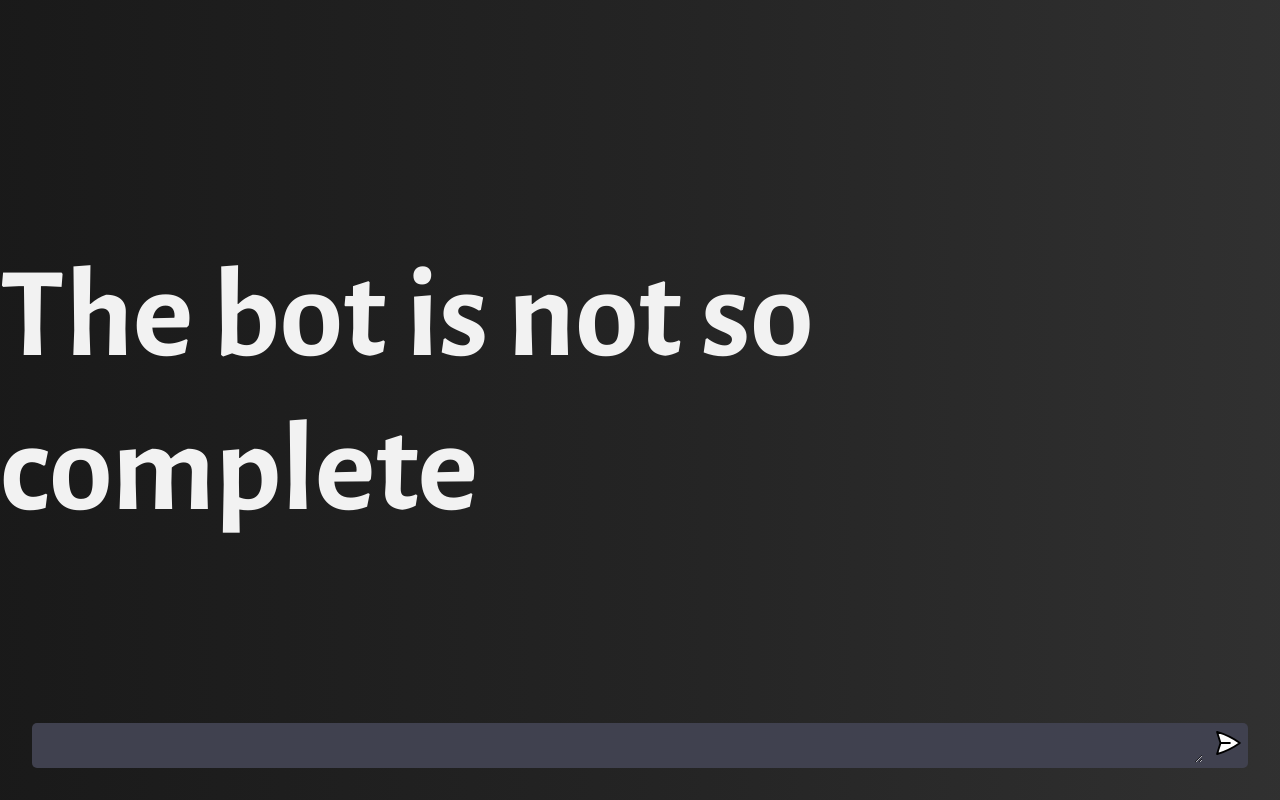
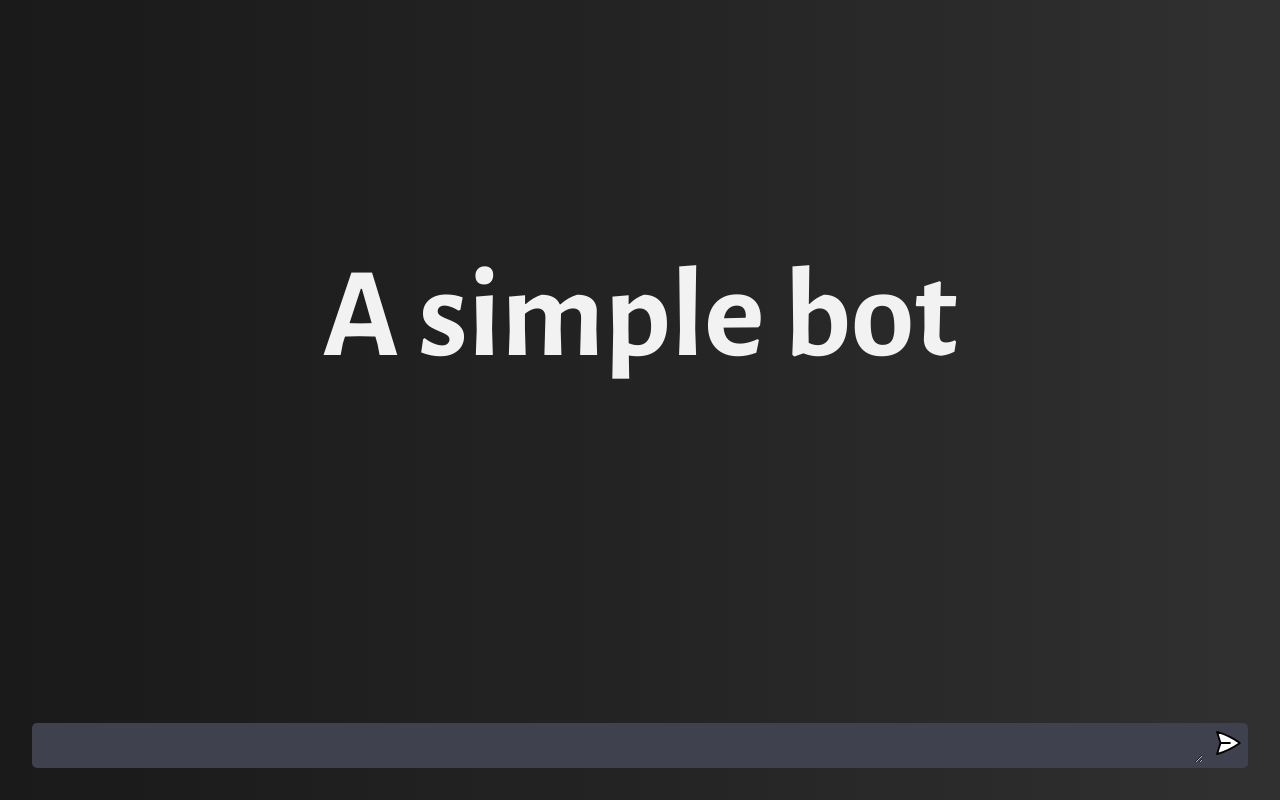
Before and after one commit to Usernamedr101217/Bot, a website built with Vite: page client/index.html in a window 1280 px wide. Built offline with nearby package versions, Linux system fonts and the light colour scheme.

Commit message:
Add files via upload

```diff
--- a/client/index.html
+++ b/client/index.html
@@ -11,7 +11,7 @@
     <div id="app">
       <div id="chat-container"></div>
 
-      <h1 class="open-text">The bot is not so complete</h1>
+      <h1 class="open-text">A simple bot</h1>
 
       <form>
         <textarea
```
